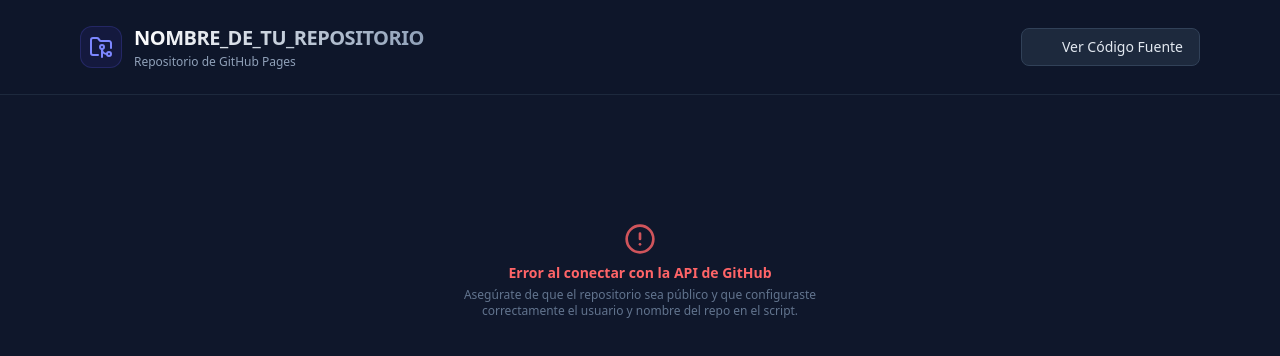
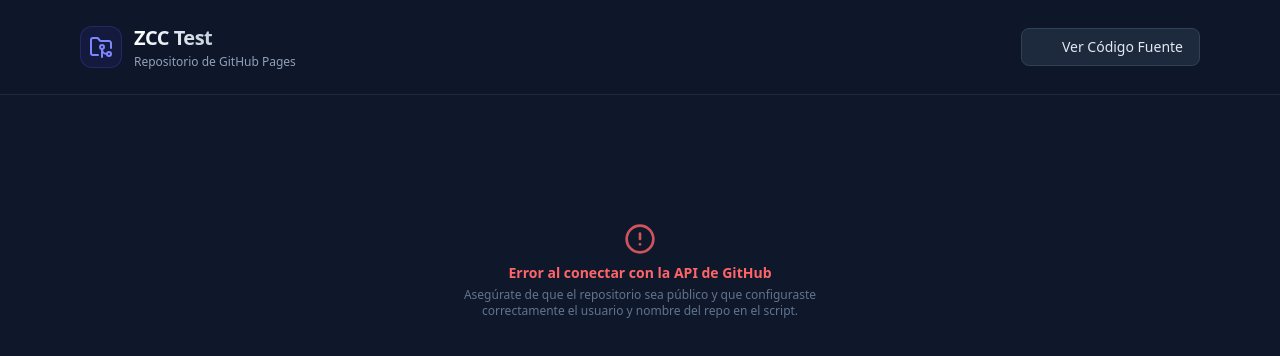
Before and after one commit to EvnWlf/ZCC-Test, a plain HTML site: page index.html in a window 1280 px wide. Drawn offline with nearby package versions, Linux system fonts and the light colour scheme; no server answers; some icons are missing.

Commit message:
Change GitHub user and repo in index.html
Updated GitHub user and repository name in script.

```diff
--- a/index.html
+++ b/index.html
@@ -40,11 +40,8 @@
     </main>
 
     <script>
-        // ==========================================
-        // CONFIGURACIÓN: Reemplaza con tus datos
-        // ==========================================
-        const GITHUB_USER = "TU_USUARIO_DE_GITHUB";
-        const REPO_NAME = "NOMBRE_DE_TU_REPOSITORIO";
+        const GITHUB_USER = "EvnWlf";
+        const REPO_NAME = "ZCC-Test";
         // ==========================================
 
         const API_URL = `https://api.github.com/repos/${GITHUB_USER}/${REPO_NAME}/contents`;
```
